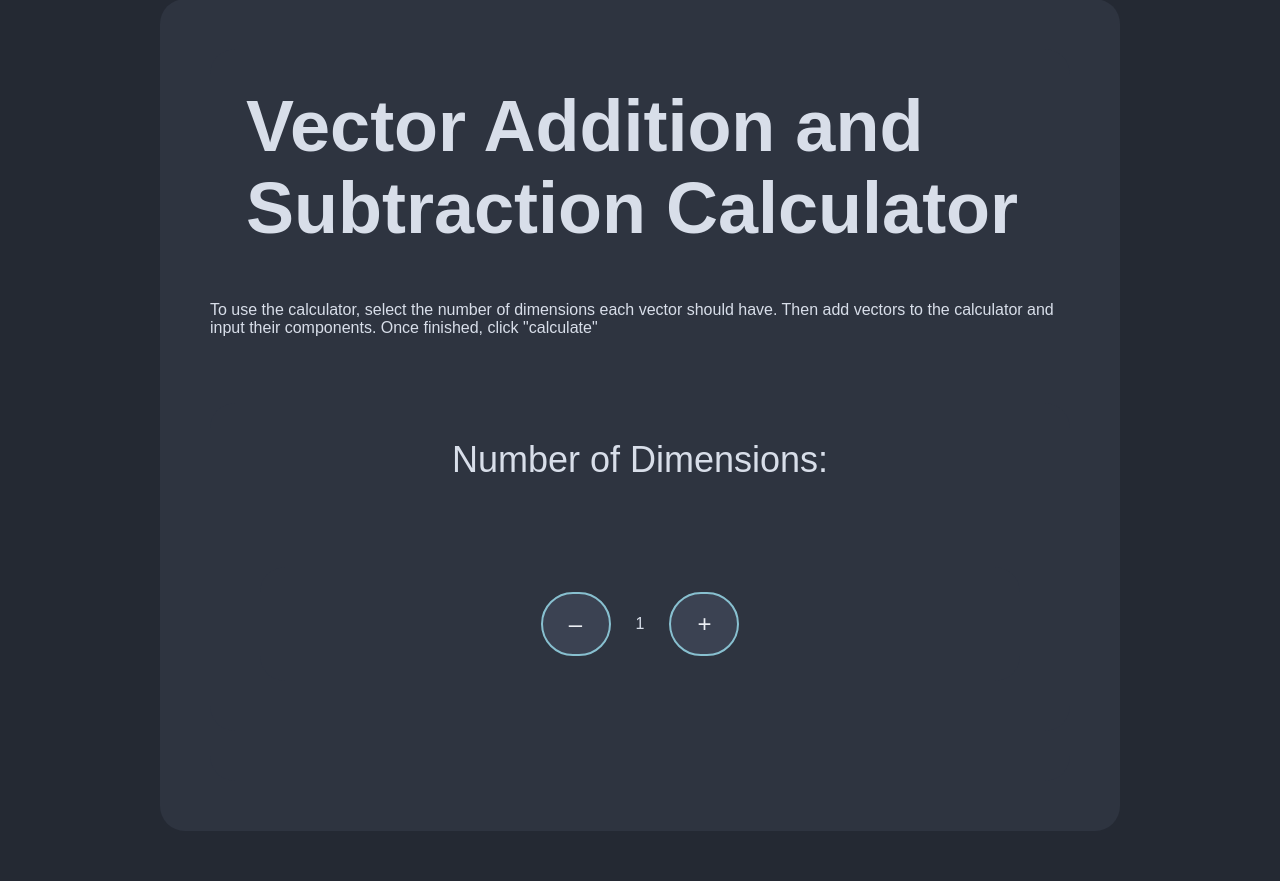
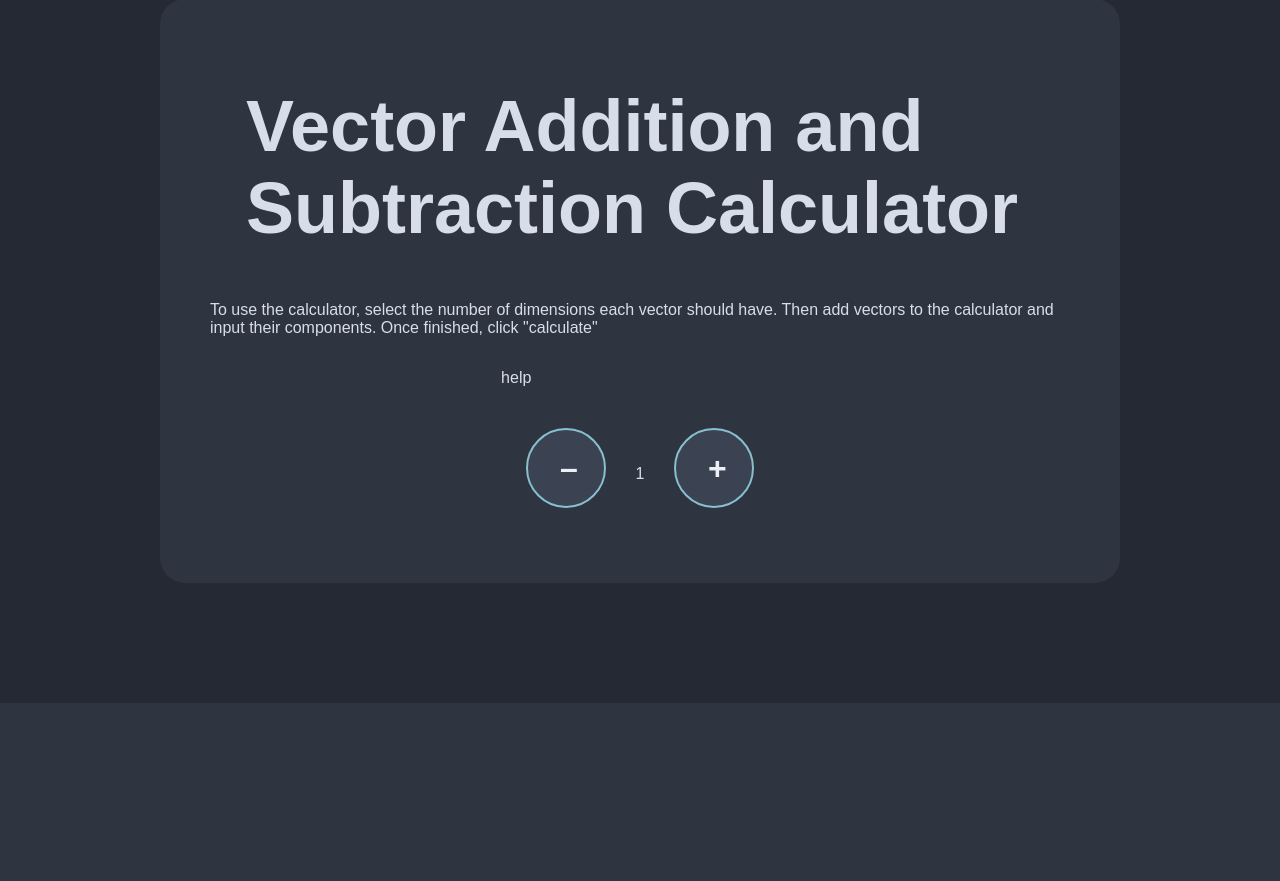
Before and after one commit to BlackHat-Magic/Lukeh.xyz, a Flask app: page /Math/Vector-Calc/Vector-Addition in a window 1280 px wide. Shown: the part 97-978 px from the top of the page. After the commit the page ends 800 px from the top, so only its background shows below. Run offline with Flask 2, Linux system fonts and the light colour scheme; some web fonts are replaced.

Commit message:
made the circle buttons less cancer

```diff
--- a/static/css/main.css
+++ b/static/css/main.css
@@ -305,3 +305,19 @@ footer a:hover {
 .active:hover, .active a:hover {
     background-color: var(--nord3);
 }
+
+button.circle {
+    height: var(--size);
+    width: var(--size);
+    border-radius: 50%;
+}
+
+button.circle * {
+    position:  relative;
+    top: 0;
+    left: 0;
+    bottom: 0;
+    right: 0;
+    text-align: center;
+    margin: auto;
+}
--- a/templates/vector-addition.html
+++ b/templates/vector-addition.html
@@ -29,12 +29,13 @@
 		<h1>Vector Addition and Subtraction Calculator</h1>
 
 		<p>To use the calculator, select the number of dimensions each vector should have. Then add vectors to the calculator and input their components. Once finished, click "calculate"</p>
-		<div class="flex horizontal">
-			<p style="font-size: 36px">Number of Dimensions:</p>
-			<div class="flex horizontal">
-				<button style="width: auto; padding: 16px"><p style="width: 34px; font-size: 24px; margin: 0; padding: 0; text-align: center">–</p></button>
-				<p>1</p>
-				<button style="width: auto; padding: 16px"><p style="width: 34px; font-size: 24px; margin: 0; padding: 0; text-align: center;">+</p></button>
+		<div>
+			<div>
+				<p>help</p>
+				<button class="circle" style="--size: 80px"><h6>–</h6></button>
+				<!--<p style="width: auto">1</p>-->
+				1
+				<button class="circle" style="--size: 80px"><h6>+</h6></button>
 			</div>
 		</div>
 	</div>
```
